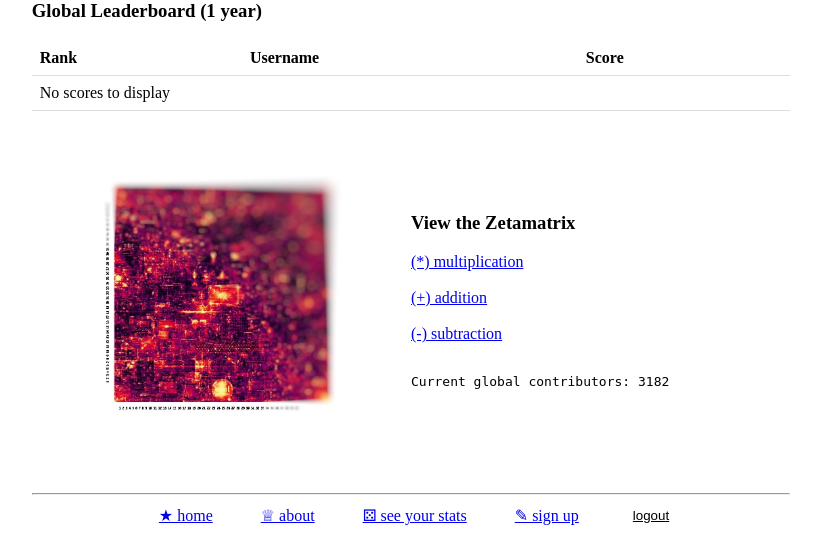
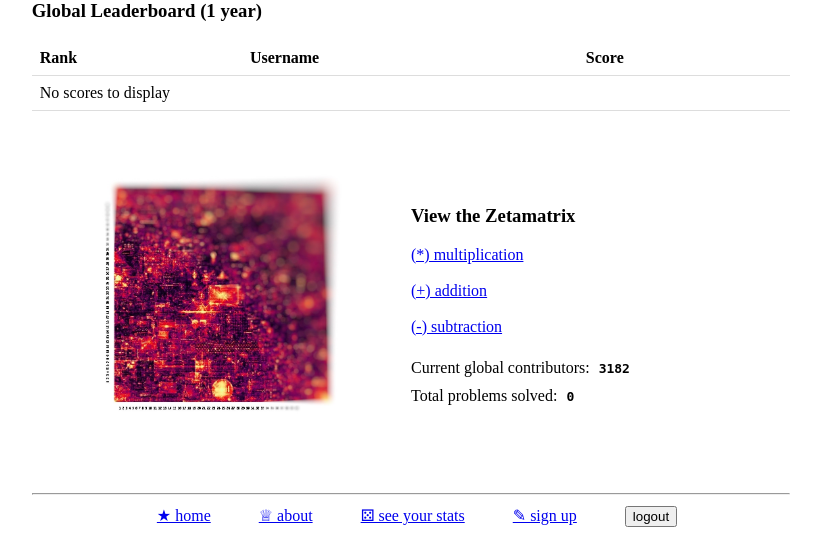
Before and after one commit to jl33-ai/zetamatrix, a Django app: page / in a window 1280 px wide. Shown: the part 341-899 px from the top of the page, without its empty margins (229-1050 px from the left). Before the commit the page ends 866 px from the top, so only its background shows below. Run offline with Django 5.2, Linux system fonts and the light colour scheme; data that the repository does not hold is empty.

Commit message:
UI changes WIP

```diff
--- a/accounts/templates/registration/login.html
+++ b/accounts/templates/registration/login.html
@@ -4,8 +4,8 @@
         .form-container {
             margin-left: auto;
             margin-right: auto;
+            margin-bottom: 75vh;
             padding: 0 20px;
-    max-width: 600px;
         }
 
     </style>
--- a/accounts/templates/registration/signup.html
+++ b/accounts/templates/registration/signup.html
@@ -4,10 +4,9 @@
         .form-container {
             margin-left: auto;
             margin-right: auto;
+            margin-bottom: 75vh;
             padding: 0 20px;
-    max-width: 600px;
         }
-
     </style>
 {% endblock %}
 {% block content %}
--- a/game/templates/base.html
+++ b/game/templates/base.html
@@ -42,7 +42,7 @@
         <a href="{% url 'signup' %}" class="btn btn-default btn-ghost">✎ sign up</a>
         <form action="{% url 'logout' %}" method="post" style="display: inline;">
             {% csrf_token %}
-            <button type="submit" class="btn-link">logout</button>
+            <button type="submit">logout</button>
         </form>
     </div>
 </div>
--- a/game/templates/home.html
+++ b/game/templates/home.html
@@ -53,6 +53,20 @@
             grid-template-columns: 1fr 1fr;
             gap: 20px;
             align-items: start;
+        }
+
+        .inline-stat {
+            margin: 5px 0;
+        }
+
+        .inline-stat span {
+            display: inline-block;
+        }
+
+        .stat-value {
+            font-family: monospace;
+            font-weight: bold;
+            margin-left: 5px;
         }
     </style>
 {% endblock extrastyle %}
@@ -165,7 +179,14 @@
             <a href="{% url 'see_multiplication' %}">(*) multiplication</a><br>
             <a href="{% url 'see_addition' %}">(+) addition</a><br>
             <a href="{% url 'see_subtraction' %}">(-) subtraction</a><br>
-            <pre>Current global contributors: {{ num_total_users }}</pre>
+            <p class="inline-stat">
+                <span>Current global contributors:</span>
+                <span class="stat-value">{{ num_total_users }}</span>
+            </p>
+            <p class="inline-stat">
+                <span>Total problems solved:</span>
+                <span class="stat-value">{{ total_solved_problems }}</span>
+            </p>
         </div>
     </div>
 
--- a/game/templates/matrices/addition_zetamatrix.html
+++ b/game/templates/matrices/addition_zetamatrix.html
@@ -5,11 +5,6 @@
 {% block extrastyle %}
 <script src="https://cdn.plot.ly/plotly-latest.min.js"></script>
 <style>
-    .titleinfo {
-        width: 65%; /* Adjust the width as needed */
-        margin: 0 auto; /* This centers the div */
-        text-align: left; /* Ensures content inside the div is left-aligned */
-    }
     .heatmap-container {
         display: flex;
         justify-content: center;
--- a/game/templates/matrices/multiplication_zetamatrix.html
+++ b/game/templates/matrices/multiplication_zetamatrix.html
@@ -5,11 +5,6 @@
 {% block extrastyle %}
     <script src="https://cdn.plot.ly/plotly-latest.min.js"></script>
     <style>
-    .titleinfo {
-        width: 65%; /* Adjust the width as needed */
-        margin: 0 auto; /* This centers the div */
-        text-align: left; /* Ensures content inside the div is left-aligned */
-    }
         .heatmap-container {
             display: flex;
             justify-content: center;
--- a/game/templates/matrices/subtraction_zetamatrix.html
+++ b/game/templates/matrices/subtraction_zetamatrix.html
@@ -5,11 +5,6 @@
 {% block extrastyle %}
     <script src="https://cdn.plot.ly/plotly-latest.min.js"></script>
     <style>
-    .titleinfo {
-        width: 65%; /* Adjust the width as needed */
-        margin: 0 auto; /* This centers the div */
-        text-align: left; /* Ensures content inside the div is left-aligned */
-    }
         .heatmap-container {
             display: flex;
             justify-content: center;
--- a/game/views.py
+++ b/game/views.py
@@ -1,3 +1,4 @@
+from django.core.cache import cache
 from django.shortcuts import redirect, render, HttpResponse
 from django.contrib.auth.decorators import login_required
 from django.contrib.auth.models import User
@@ -15,35 +16,52 @@ from datetime import date
 MAGIC_NUMBER = 3182
 
 
-# Create your views here.
 def home(request):
-    # fetch leaderboard
-    seven_days_ago = timezone.now() - timedelta(days=365)
-    top_scores = GameSession.objects.filter(start_time__gte=seven_days_ago, is_dailychallenge=False) \
-                     .values('user__username') \
-                     .annotate(max_score=Max('score')) \
-                     .order_by('-max_score')[:10]  # Adjust the number as needed
+    # beautiful caching
+    top_scores = cache.get('top_scores')
+    if top_scores is None:
+        start_date = timezone.now() - timedelta(days=365)
+        top_scores = GameSession.objects.filter(start_time__gte=start_date, is_dailychallenge=False) \
+                         .values('user__username') \
+                         .annotate(max_score=Max('score')) \
+                         .order_by('-max_score')[:8]
+        cache.set('top_scores', top_scores, 60 * 60)  # cache for 1 hour
 
-    daily_challenge_scores = GameSession.objects.filter(start_time__gte=date.today(), is_dailychallenge=True) \
-                                 .values('user__username') \
-                                 .annotate(max_score=Max('score')) \
-                                 .order_by('-max_score')[:5]
+    daily_challenge_scores = cache.get('daily_challenge_scores')
+    if daily_challenge_scores is None:
+        daily_challenge_scores = GameSession.objects.filter(start_time__gte=date.today(), is_dailychallenge=True) \
+                                     .values('user__username') \
+                                     .annotate(max_score=Max('score')) \
+                                     .order_by('-max_score')[:3]
+        cache.set('daily_challenge_scores', daily_challenge_scores, 60 * 60)  # cache for 1 hour
 
-    num_total_users = User.objects.count()
+    num_total_users = cache.get('num_total_users')
+    if num_total_users is None:
+        num_total_users = User.objects.count()
+        cache.set('num_total_users', num_total_users, 60 * 60)  # cache for 1 hour
+
+    total_solved_problems = cache.get('total_solved_problems')
+    if total_solved_problems is None:
+        total_solved_problems = sum([
+            SolvedAddition.objects.count(),
+            SolvedSubtraction.objects.count(),
+            SolvedMultiplication.objects.count(),
+            SolvedDivision.objects.count()
+        ])
+        cache.set('total_solved_problems', total_solved_problems, 60 * 60 * 24)  # cache for 1 hour
 
     context = {
         'top_scores': top_scores,
         'dc_scores': daily_challenge_scores,
         'username': request.user.username,
-        'num_total_users': MAGIC_NUMBER + int(num_total_users)
+        'num_total_users': MAGIC_NUMBER + int(num_total_users),
+        'total_solved_problems': total_solved_problems * 1337
     }
 
-    if request.user.is_authenticated:
-        context['stats'] = "Your summary statistics here"
     return render(request, 'home.html', context)
 
 
-def seematrix(request):
+def see_matrix(request):
     context = {}
     return render(request, 'game/zetamatrix.html', context)
 
```
Also changed, not shown: game/templates/matrix_base.html (+8 -7 lines), game/templates/zetamac.html (+15 -7 lines), game/templates/zetamac_daily.html (+15 -7 lines). Lines whose indentation alone changed are shown as unchanged.
